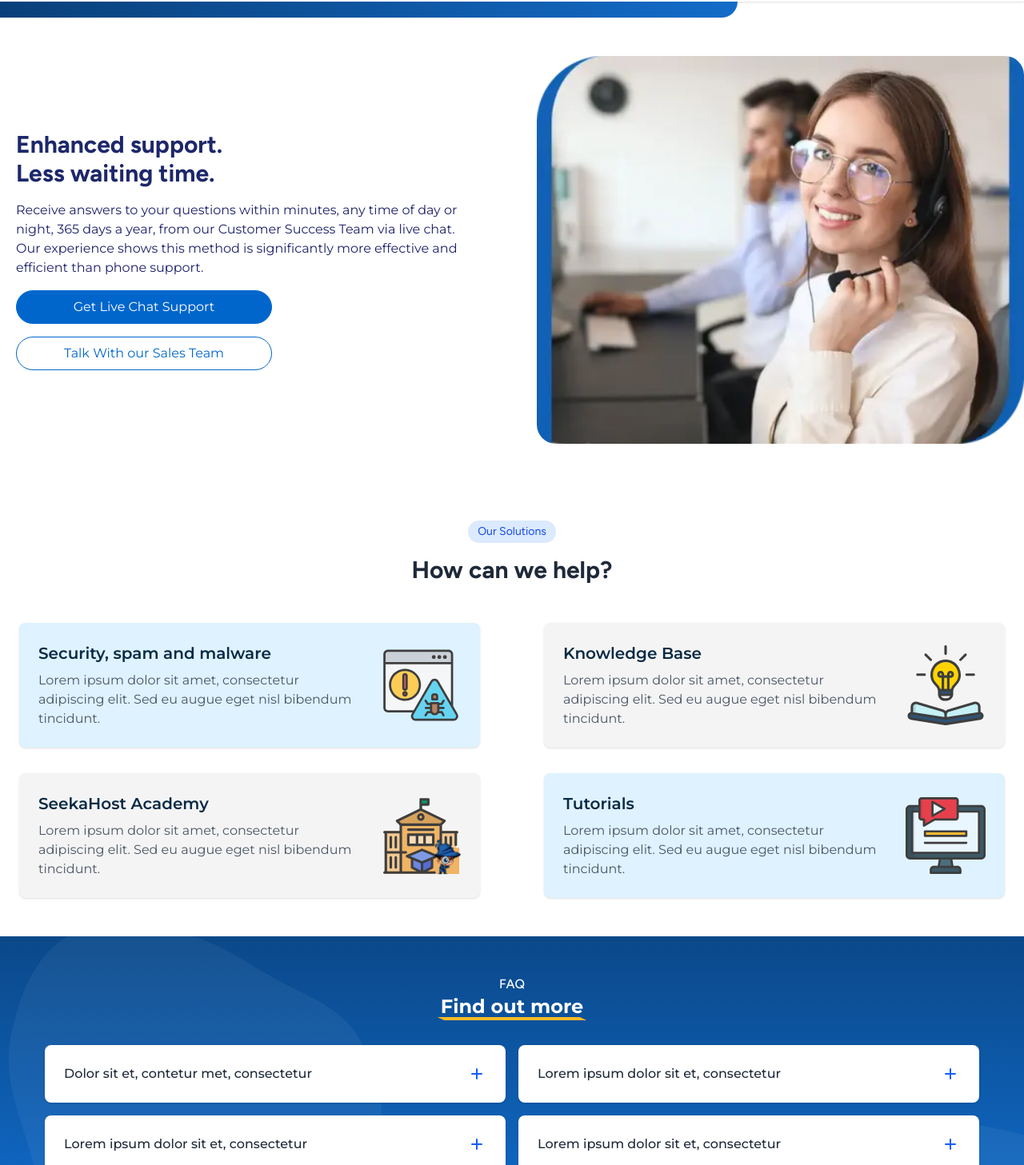
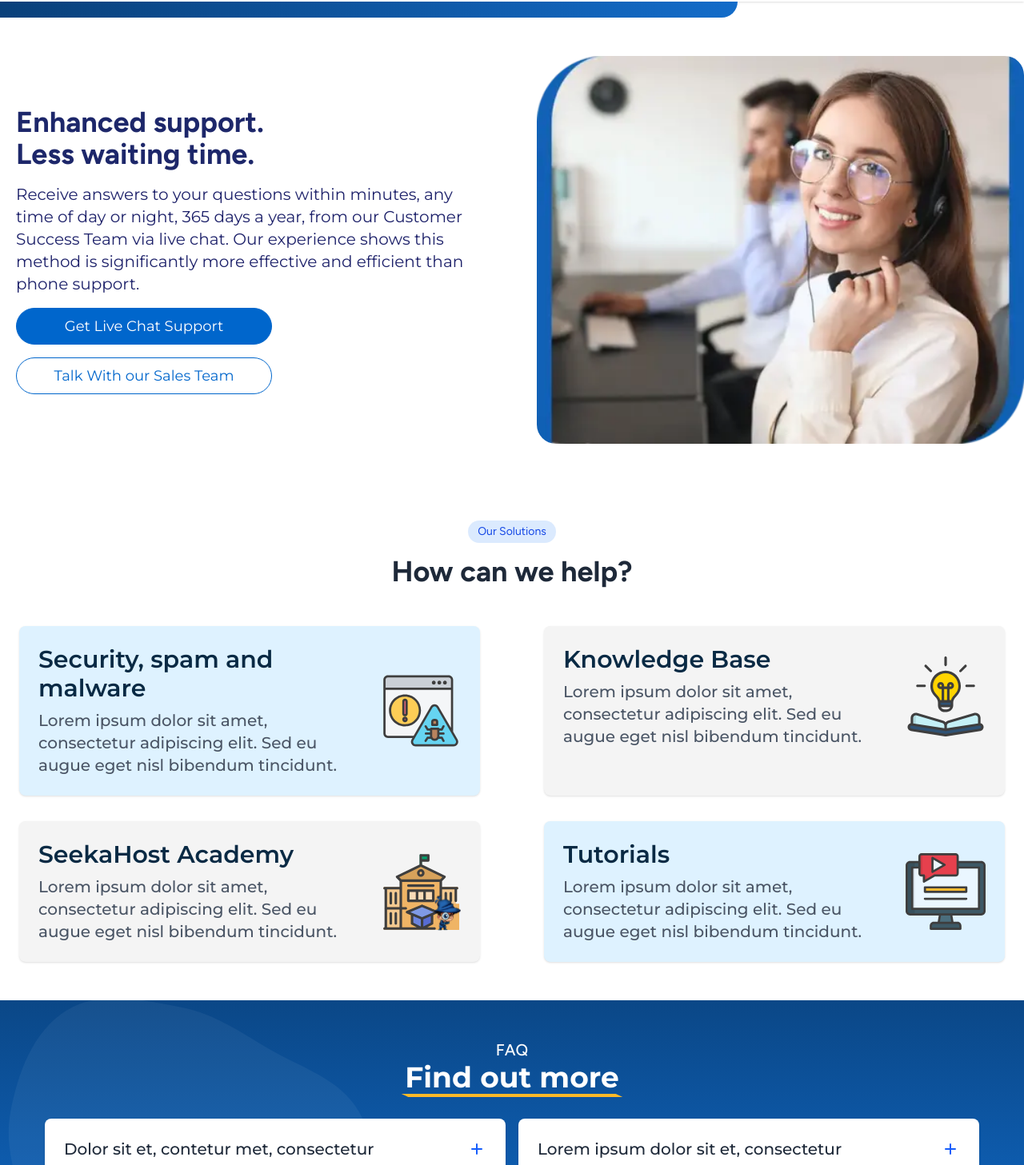
Before and after one commit to KaveeshClickDo/seekahost.lk-v3, a Next.js app: page /contact in a window 1280 px wide. Shown: the part 92-1549 px from the top of the page at 80% size. Built offline with nearby package versions, Linux system fonts and the light colour scheme.

Commit message:
contactpage fonts updated

```diff
--- a/src/components/contact/FAQ.js
+++ b/src/components/contact/FAQ.js
@@ -63,7 +63,7 @@ export default function FAQ() {
           className="flex justify-between items-center cursor-pointer"
           onClick={() => toggleFAQ(item.id)}
         >
-          <h4 className="font-medium text-gray-800">{item.question}</h4>
+          <h4 className="font-medium text-gray-800 md:text-xl">{item.question}</h4>
           <button aria-label={isOpen ? "Collapse" : "Expand"} className={`text-blue-600 cursor-pointer flex items-center justify-center w-6 h-6 transition-transform duration-600 ${isOpen ? 'transform rotate-180 bg-blue-600 text-white rounded-md' : ''}`}>
             {isOpen ? (
               <svg xmlns="http://www.w3.org/2000/svg" className="h-6 w-6" fill="none" viewBox="0 0 24 24" stroke="currentColor">
@@ -86,7 +86,7 @@ export default function FAQ() {
           }}
           ref={contentRef}
         >
-          <div className="mt-2 text-gray-600 text-sm">
+          <div className="mt-2 text-gray-600 text-sm md:text-lg font-medium">
             {item.answer}
           </div>
         </div>
@@ -106,9 +106,9 @@ export default function FAQ() {
       />
       <div className="relative z-1">
         <div className="text-center mb-8">
-          <h2 className="text-white text-md font-medium">FAQ</h2>
+          <h2 className="text-white text-md md:text-xl font-medium">FAQ</h2>
           <div className="relative inline-block">
-            <h3 className="text-white text-2xl font-semibold"><span className="relative font-bold after:content-[''] after:absolute after:left-0 after:bottom-[-3px] after:w-full after:h-[4px] after:bg-[#FDB927] after:transform after:skew-x-65">Find out more</span></h3>
+            <h3 className="text-white text-2xl md:text-4xl font-semibold"><span className="relative font-bold after:content-[''] after:absolute after:left-0 after:bottom-[-3px] after:w-full after:h-[4px] after:bg-[#FDB927] after:transform after:skew-x-65">Find out more</span></h3>
           </div>
         </div>
 
--- a/src/components/contact/Hero.js
+++ b/src/components/contact/Hero.js
@@ -6,17 +6,17 @@ export default function Hero() {
             <section className="flex flex-col md:flex-row items-center justify-between max-w-7xl mx-auto py-12 px-6 md:px-0">
 
                 <div className="md:w-1/2 px-5 md:mr-15">
-                    <h2 className="text-2xl md:text-3xl font-bold text-[#1D276A] mb-4">
+                    <h2 className="text-2xl md:text-4xl font-bold text-[#1D276A] mb-4">
                         Enhanced support.<br />Less waiting time.
                     </h2>
-                    <p className="text-[#1D216A] mb-4">
+                    <p className="text-[#1D216A] mb-4 md:text-xl">
                         Receive answers to your questions within minutes, any time of day or night, 365 days a year, from our Customer Success Team via live chat. Our experience shows this method is significantly more effective and efficient than phone support.
                     </p>
                     <div className="flex flex-col space-y-4 max-w-xs">
-                        <button className="bg-[#0066CC] text-white border border-[#0066CC] px-6 py-2 rounded-full hover:bg-blue-900 transition-colors cursor-pointer">
+                        <button className="bg-[#0066CC] text-white md:text-lg border border-[#0066CC] px-6 py-2 rounded-full hover:bg-blue-900 transition-colors cursor-pointer">
                             Get Live Chat Support
                         </button>
-                        <button className="bg-white text-[#0066CC] border border-[#0066CC] px-6 py-2 rounded-full hover:bg-blue-900 hover:text-white transition-colors cursor-pointer">
+                        <button className="bg-white text-[#0066CC] md:text-lg border border-[#0066CC] px-6 py-2 rounded-full hover:bg-blue-900 hover:text-white transition-colors cursor-pointer">
                             Talk With our Sales Team
                         </button>
                     </div>
--- a/src/components/contact/Solution.js
+++ b/src/components/contact/Solution.js
@@ -7,7 +7,7 @@ export default function Solution () {
 
         <div className="text-center mb-12">
           <h1 className="inline-block bg-blue-100 text-blue-700 text-sm px-3 py-1 rounded-full mb-4">Our Solutions</h1>
-          <h2 className="text-3xl font-bold text-gray-800 mb-4">
+          <h2 className="text-3xl md:text-4xl font-bold text-gray-800 mb-4">
             How can we help?
           </h2>
 
@@ -19,8 +19,8 @@ export default function Solution () {
           <div className="bg-[#DEF2FF] rounded-lg shadow hover:shadow-lg transition-shadow max-w-lg md:max-w-xl w-full">
             <div className="flex items-center p-6">
               <div className="flex-1">
-                <h3 className="text-xl font-semibold mb-2">Security, spam and malware</h3>
-                <p className="text-gray-600">
+                <h3 className="text-xl md:text-3xl font-semibold mb-2">Security, spam and malware</h3>
+                <p className="text-gray-600 md:text-xl font-medium">
                   Lorem ipsum dolor sit amet, consectetur adipiscing elit. Sed eu augue eget nisl bibendum tincidunt.
                 </p>
               </div>
@@ -39,8 +39,8 @@ export default function Solution () {
           <div className="bg-[#F4F4F4] rounded-lg shadow hover:shadow-lg transition-shadow max-w-lg md:max-w-xl w-full">
             <div className="flex items-center p-6">
               <div className="flex-1">
-                <h3 className="text-xl font-semibold mb-2">Knowledge Base</h3>
-                <p className="text-gray-600">
+                <h3 className="text-xl md:text-3xl font-semibold mb-2">Knowledge Base</h3>
+                <p className="text-gray-600 md:text-xl font-medium">
                   Lorem ipsum dolor sit amet, consectetur adipiscing elit. Sed eu augue eget nisl bibendum tincidunt.
                 </p>
               </div>
@@ -59,8 +59,8 @@ export default function Solution () {
           <div className="bg-[#F4F4F4] rounded-lg shadow hover:shadow-lg transition-shadow max-w-lg md:max-w-xl w-full">
             <div className="flex items-center p-6">
               <div className="flex-1">
-                <h3 className="text-xl font-semibold mb-2">SeekaHost Academy</h3>
-                <p className="text-gray-600">
+                <h3 className="text-xl md:text-3xl font-semibold mb-2">SeekaHost Academy</h3>
+                <p className="text-gray-600 md:text-xl font-medium">
                   Lorem ipsum dolor sit amet, consectetur adipiscing elit. Sed eu augue eget nisl bibendum tincidunt.
                 </p>
               </div>
@@ -79,8 +79,8 @@ export default function Solution () {
           <div className="bg-[#DEF2FF] rounded-lg shadow hover:shadow-lg transition-shadow max-w-lg md:max-w-xl w-full">
             <div className="flex items-center p-6">
               <div className="flex-1">
-                <h3 className="text-xl font-semibold mb-2">Tutorials</h3>
-                <p className="text-gray-600">
+                <h3 className="text-xl md:text-3xl font-semibold mb-2">Tutorials</h3>
+                <p className="text-gray-600 md:text-xl font-medium">
                   Lorem ipsum dolor sit amet, consectetur adipiscing elit. Sed eu augue eget nisl bibendum tincidunt.
                 </p>
               </div>
```
